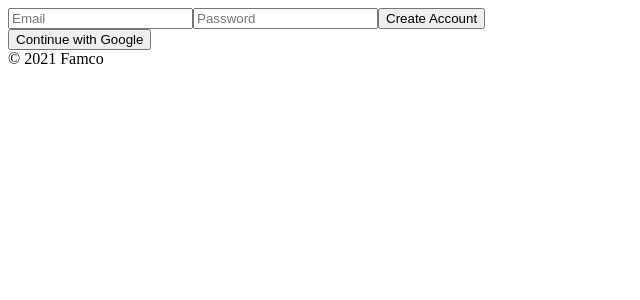
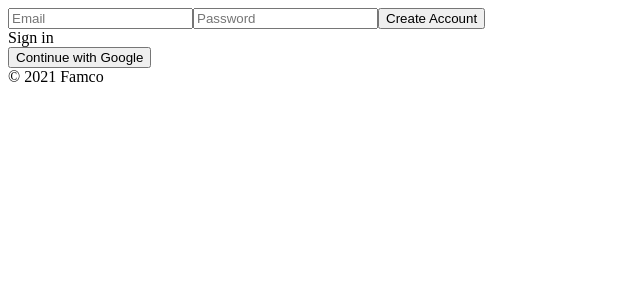
Before and after one commit to Jay2009/famco, a React (Create React App) app: page /#/ in a window 1280 px wide. Shown: the top 300 px of the page, without its empty margins (0-640 px from the left). Built offline with nearby package versions, Linux system fonts and the light colour scheme; no server answers.

Commit message:
done with creating account and login

```diff
--- a/src/routes/Auth.js
+++ b/src/routes/Auth.js
@@ -7,6 +7,7 @@
     const [email, setEmail] = useState("");
     const [password, setPassword] = useState("");
     const [newAccount, setNewAccount] = useState(true);
+    const [error, setError] = useState("");
     const onChange = (event) => {
         const {
             target: {name,value},
@@ -29,9 +30,11 @@
         }
         console.log(data);
     }   catch (error) {
-        console.log(error);
+        setError(error.message);
     }
     };
+
+const toggleAccount = () => setNewAccount((prev) => !prev);
 
 return (
     <div>
@@ -50,8 +53,13 @@
         value={password}
         onChange={onChange}
         />
-        <input type="submit" value={newAccount ? "Create Account" : "Log In"} />
+        <input type="submit" value={newAccount ? "Create Account" : "Log In"}
+        />
+        {error}
     </form>
+    <span onClick={toggleAccount}>
+        {newAccount? "Sign in" : "Create Account"}
+    </span>
     <div>
         <button>Continue with Google</button>
     </div>
```
